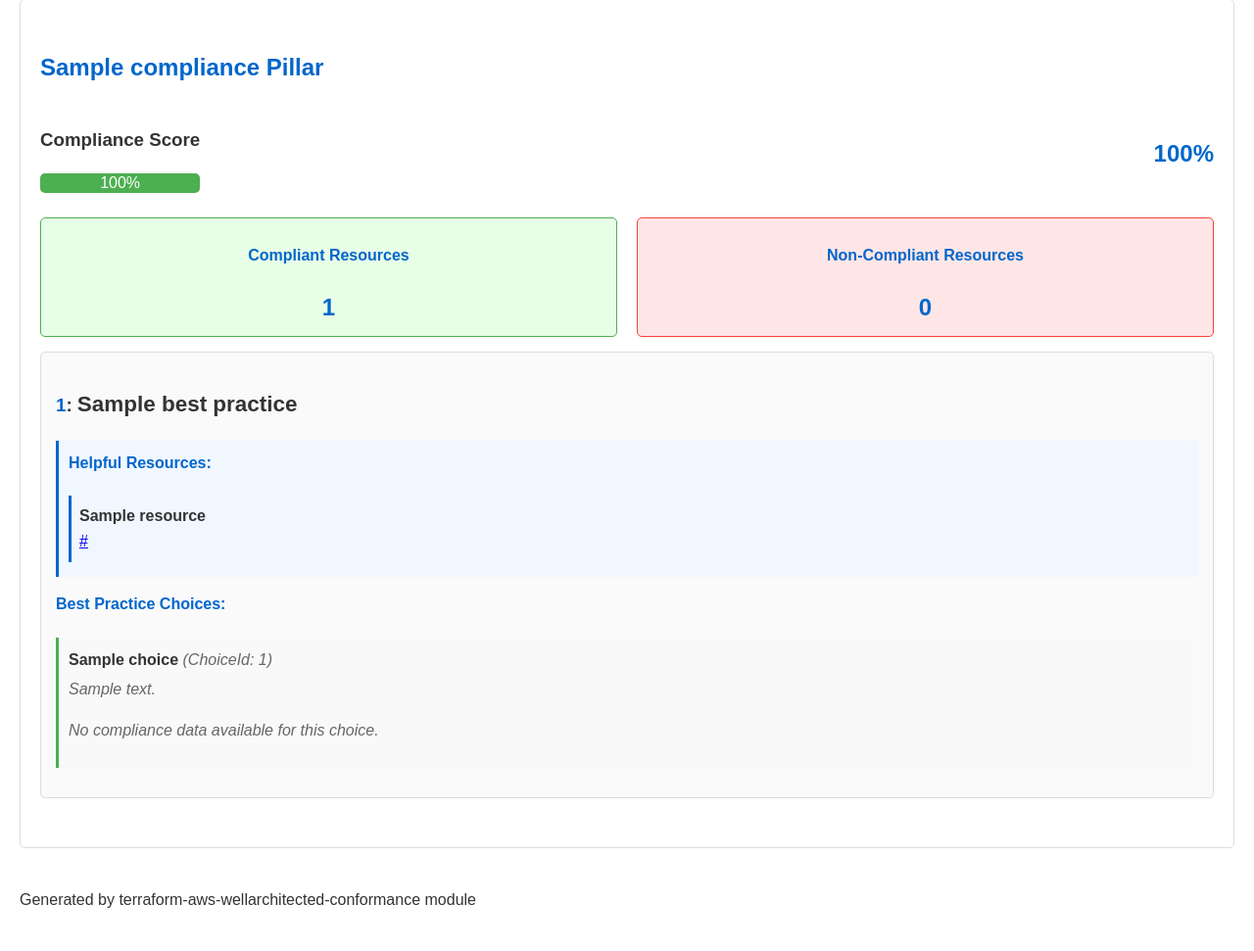
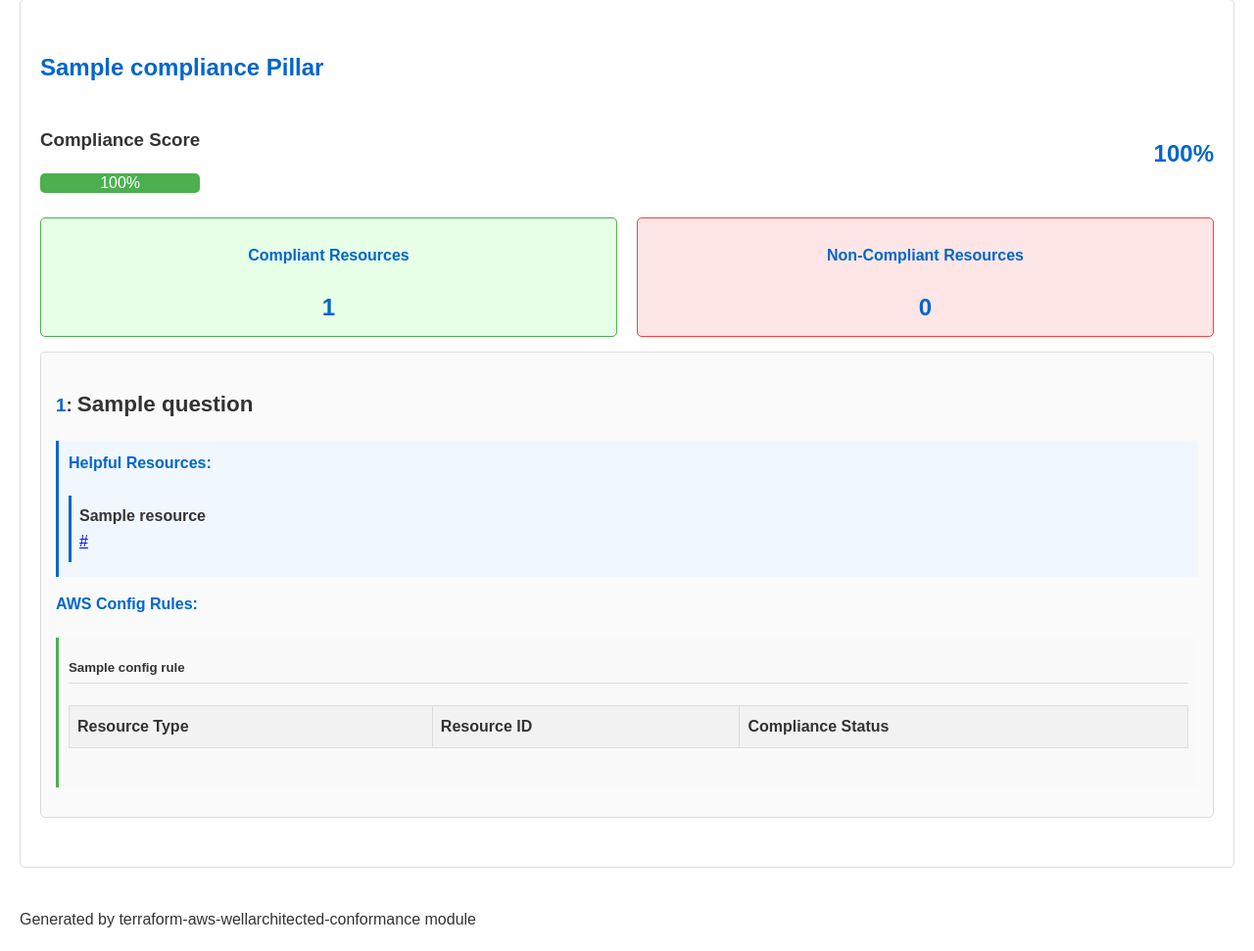
Before and after one commit to soprasteria/terraform-aws-wellarchitected-conformance, a Python web app: template src/wa_report_generator/templates/report_template.html in a window 1280 px wide. Shown: the part 478-1449 px from the top of the page at 98% size. Before the commit the page ends 1405 px from the top, so only its background shows below. Run offline with Jinja, Linux system fonts and the light colour scheme; the template is opened without the code that fills it: most values are stand-ins (such as "Sample title", 1, 10 or a date in 2020); lists and menus that the app fills with data are empty.

Commit message:
feat-output-report: Output report enhancements.

```diff
--- a/src/wa_report_generator/templates/report_template.html
+++ b/src/wa_report_generator/templates/report_template.html
@@ -26,6 +26,12 @@
         h4 {
             margin-top: 15px;
             color: #0066cc;
+        }
+        h5 {
+            margin-top: 10px;
+            color: #333;
+            border-bottom: 1px solid #ddd;
+            padding-bottom: 5px;
         }
         table {
             border-collapse: collapse;
@@ -112,26 +118,11 @@
             border-radius: 5px;
             background-color: #fafafa;
         }
-        .choice-section {
+        .config-rule-section {
             margin: 15px 0;
             padding: 10px;
             background-color: #f9f9f9;
             border-left: 3px solid #4CAF50;
-        }
-        .choice-title {
-            font-weight: bold;
-            color: #333;
-            margin-bottom: 5px;
-        }
-        .choice-id {
-            font-weight: normal;
-            color: #666;
-            font-style: italic;
-        }
-        .choice-description {
-            font-style: italic;
-            color: #666;
-            margin-bottom: 10px;
         }
         .no-resources {
             font-style: italic;
@@ -141,11 +132,6 @@
             font-size: 0.9em;
             color: #666;
             font-style: italic;
-        }
-        .mapping-info {
-            margin: 5px 0;
-            font-size: 0.9em;
-            color: #666;
         }
         .helpful-resource {
             background-color: #f0f7ff;
@@ -236,8 +222,8 @@
         {% set compliant_count = namespace(value=0) %}
         {% set total_count = namespace(value=0) %}
 
-        {% for best_practice_id, best_practice_data in pillar_data.items() %}
-            {% for resource in best_practice_data.resources %}
+        {% for question_id, question_data in pillar_data.items() %}
+            {% for resource in question_data.resources %}
                 {% set total_count.value = total_count.value + 1 %}
                 {% if resource.compliance_status == 'COMPLIANT' %}
                     {% set compliant_count.value = compliant_count.value + 1 %}
@@ -273,18 +259,18 @@
             </div>
         </div>
 
-        {% for best_practice_id, best_practice_data in pillar_data.items() %}
+        {% for question_id, question_data in pillar_data.items() %}
             <div class="question-section">
                 <h3>
-                    <span class="question-id">{{ best_practice_id }}</span>:
-                    <span class="question-title">{{ best_practice_data.title }}</span>
+                    <span class="question-id">{{ question_id }}</span>:
+                    <span class="question-title">{{ question_data.title }}</span>
                 </h3>
 
                 <!-- Helpful Resources -->
-                {% if best_practice_data.helpful_resources and best_practice_data.helpful_resources|length > 0 %}
+                {% if question_data.helpful_resources and question_data.helpful_resources|length > 0 %}
                 <div class="resources">
                     <h4>Helpful Resources:</h4>
-                    {% for resource in best_practice_data.helpful_resources %}
+                    {% for resource in question_data.helpful_resources %}
                         <div class="helpful-resource">
                             <div class="helpful-resource-title">{{ resource.title }}</div>
                             <div class="helpful-resource-url"><a href="{{ resource.url }}" target="_blank">{{ resource.url }}</a></div>
@@ -293,85 +279,36 @@
                 </div>
                 {% endif %}
 
-                <!-- Choices with Resources -->
-                {% if best_practice_data.choices and best_practice_data.choices|length > 0 %}
-                    <h4>Best Practice Choices:</h4>
-                    {% for choice_id, choice_data in best_practice_data.choices.items() %}
-                        <div class="choice-section">
-                            <div class="choice-title">{{ choice_data.title }} <span class="choice-id">(ChoiceId: {{ choice_id }})</span></div>
-                            {% if choice_data.description %}
-                                <div class="choice-description">{{ choice_data.description }}</div>
-                            {% endif %}
-
-                            {% if choice_data.resources and choice_data.resources|length > 0 %}
-                                <h5>Compliance Results:</h5>
+                <!-- Config Rules and Resources -->
+                {% if question_data.config_rules and question_data.config_rules|length > 0 %}
+                    <h4>AWS Config Rules:</h4>
+                    {% for rule_name, resources in question_data.config_rules.items() %}
+                        <div class="config-rule-section">
+                            <h5>{{ rule_name }}</h5>
                             <table>
                                 <thead>
                                     <tr>
                                         <th>Resource Type</th>
                                         <th>Resource ID</th>
                                         <th>Compliance Status</th>
-                                            <th>Config Rule</th>
                                     </tr>
                                 </thead>
                                 <tbody>
-                                        {% for resource in choice_data.resources %}
+                                    {% for resource in resources %}
                                         <tr>
                                             <td>{{ resource.resource_type }}</td>
                                             <td>{{ resource.resource_id }}</td>
                                             <td class="{{ 'compliant' if resource.compliance_status == 'COMPLIANT' else 'non-compliant' }}">
                                                 {{ resource.compliance_status }}
                                             </td>
-                                                <td>
-                                                    <div>{{ resource.rule_name }}</div>
-                                                    <div class="mapping-info">Mapping: {{ best_practice_id }}-{{ choice_id }}</div>
-                                                </td>
                                         </tr>
                                     {% endfor %}
                                 </tbody>
                             </table>
-                            {% else %}
-                                <p class="no-resources">No compliance data available for this choice.</p>
-                            {% endif %}
                         </div>
                     {% endfor %}
-                {% endif %}
-
-                <!-- Resources Without Choice Mapping -->
-                {% set resources_without_choice = [] %}
-                {% for resource in best_practice_data.resources %}
-                    {% if not resource.choice_id %}
-                        {% set _ = resources_without_choice.append(resource) %}
-                    {% endif %}
-                {% endfor %}
-
-                {% if resources_without_choice|length > 0 %}
-                    <h4>Resources Without Choice Mapping</h4>
-                    <table>
-                        <thead>
-                            <tr>
-                                <th>Resource Type</th>
-                                <th>Resource ID</th>
-                                <th>Compliance Status</th>
-                                <th>Config Rule</th>
-                            </tr>
-                        </thead>
-                        <tbody>
-                            {% for resource in resources_without_choice %}
-                                <tr>
-                                    <td>{{ resource.resource_type }}</td>
-                                    <td>{{ resource.resource_id }}</td>
-                                    <td class="{{ 'compliant' if resource.compliance_status == 'COMPLIANT' else 'non-compliant' }}">
-                                        {{ resource.compliance_status }}
-                                    </td>
-                                    <td>
-                                        <div>{{ resource.rule_name }}</div>
-                                        <div class="mapping-info">No ChoiceId mapping found</div>
-                                    </td>
-                                </tr>
-                            {% endfor %}
-                        </tbody>
-                    </table>
+                {% else %}
+                    <p class="no-resources">No AWS Config rules detected for this question.</p>
                 {% endif %}
             </div>
         {% endfor %}
```
Also changed, not shown: src/wa_report_generator/main.py (+33 -57 lines). Lines whose indentation alone changed are shown as unchanged.
